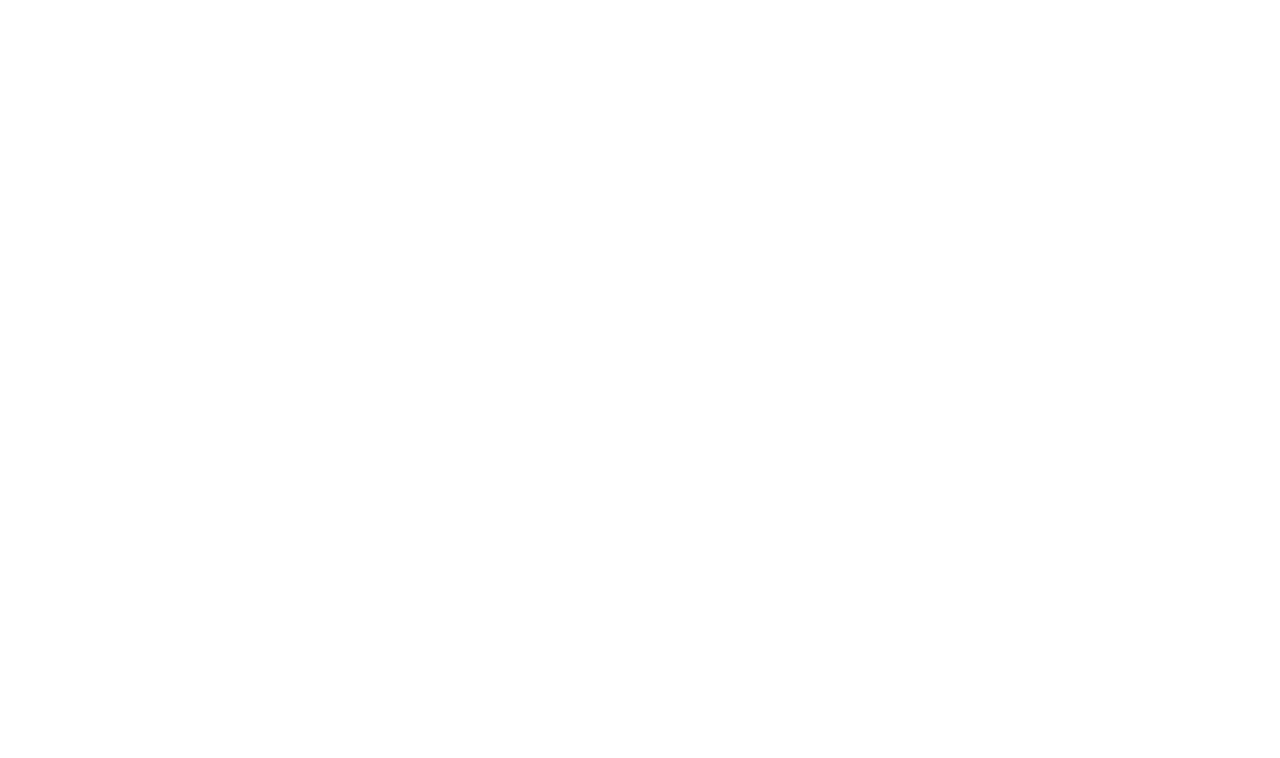
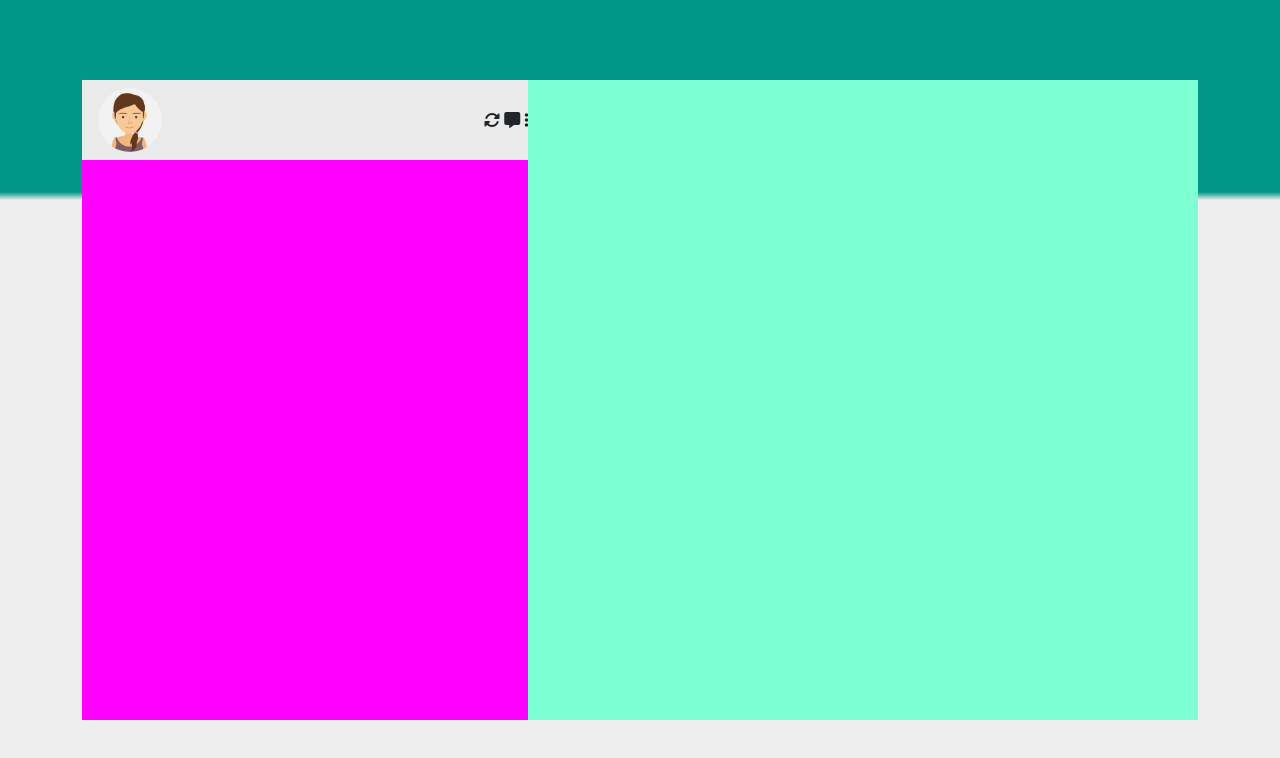
Before and after one commit to emanuelefarelli/vue-boolzapp, a plain HTML site: page index.html in a window 1280 px wide. Drawn offline with nearby package versions, Linux system fonts and the light colour scheme.

Commit message:
Added basic structure

```diff
--- a/css/style.css
+++ b/css/style.css
@@ -3,3 +3,52 @@
     margin: 0;
     box-sizing: border-box;
 }
+
+body{
+    background: rgb(0,150,136);
+    background: linear-gradient(180deg, rgba(0,150,136,1) 24%, rgba(237,237,237,1) 25%);
+}
+
+main{
+    height: 100vh;
+}
+
+div.container{
+    height: 80vh;
+}
+
+/* ----------------- MY NAV ---------------- */
+
+div.myNav{
+    height: 100%;
+    width: 40%;
+    background-color: magenta;
+}
+
+div.myNav>div{
+    width: 100%;
+}
+
+div.myNav div.my-profile{
+    height: 5rem;
+    display: flex;
+    align-items: center;
+    justify-content: space-between;
+    background-color: #eaeaea;
+}
+
+div.myNav div.my-profile img{
+    height: 80%;
+    border-radius: 50%;
+    margin-left: 1rem;
+}
+
+div.myNav div.my-profile div.option{
+}
+/* ----------------- MY CHAT ---------------- */
+
+div.myChat{
+    height: 100%;
+    width: 60%;
+    background-color: aquamarine;
+}
--- a/index.html
+++ b/index.html
@@ -19,12 +19,35 @@
 </head>
 <body>
     <!-- VUE JS -->
-<script src="https://unpkg.com/vue@3/dist/vue.global.js"></script>
+    <script src="https://unpkg.com/vue@3/dist/vue.global.js"></script>
 
-<main>
+    <main class="d-flex align-items-center">
+        <div class="container d-flex">
+            <div class="myNav">
+                <div class="my-profile">
+                    <img src="img/avatar_io.jpg" alt="user profile image">
+                    <div class="option">
+                        <i class="fa-solid fa-rotate"></i>
+                        <i class="fa-solid fa-message"></i>
+                        <i class="fa-solid fa-ellipsis-vertical"></i>
+                    </div>
+                </div>
+                <div class="my-notification">
 
-</main>
+                </div>
+                <div class="search">
 
-<script src="js/script.js"></script>
+                </div>
+                <div class="contact-list">
+
+                </div>
+            </div>
+            <div class="myChat">
+
+            </div>
+        </div>
+    </main>
+
+    <script src="js/script.js"></script>
 </body>
 </html>
```
